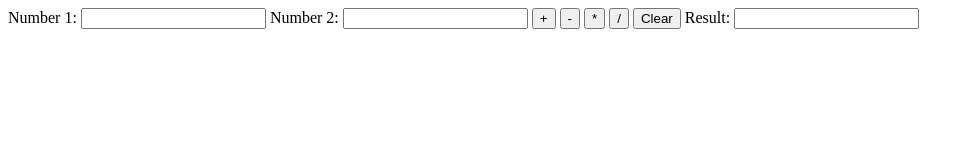
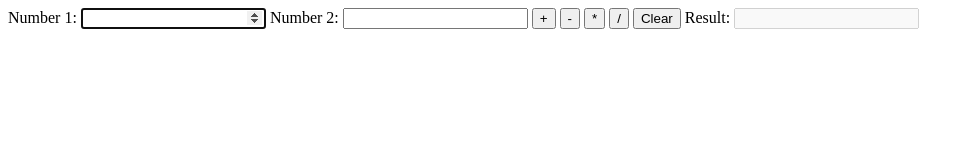
Before and after one commit to S3ntryPositive/ButtonsJS, a plain HTML site: page index.html in a window 1280 px wide. Shown: the whole page, without its empty margins (0-974 px from the left). Drawn offline with Linux system fonts and the light colour scheme.

Commit message:
Update index.html

```diff
--- a/index.html
+++ b/index.html
@@ -2,13 +2,14 @@
 	<head>
 		<title>Insert title here</title>
 		<link rel="stylesheet" href="customize.css">
+        <script src="script.js"></script>
 	</head>
 
 	<body>
 		<label id="Number1">Number 1:</label>
-		<input id="Num1Inp" type="number"></input>
+		<input id="Number1Input" type="number" autofocus></input>
 		<label id="Number2">Number 2:</label>
-		<input id="Num2Inp" type="number"></input>
+		<input id="Number2Input" type="number"></input>
 		<button id="BtnAdd" type="button">+</button>
 		<button id="BtnSub" type="button">-</button>
 		<button id="BtnMul" type="button">*</button>
```
